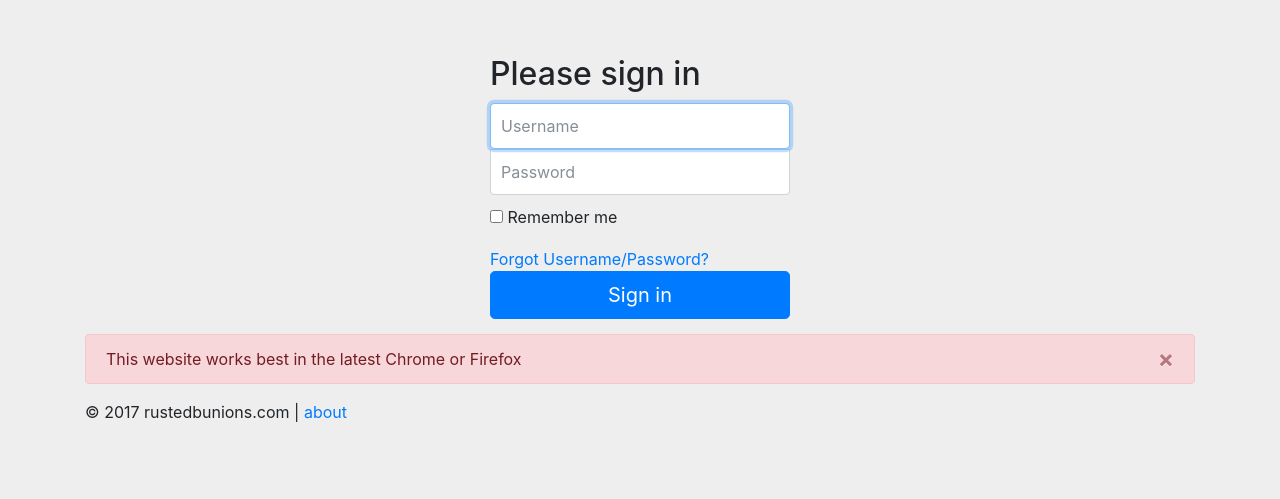
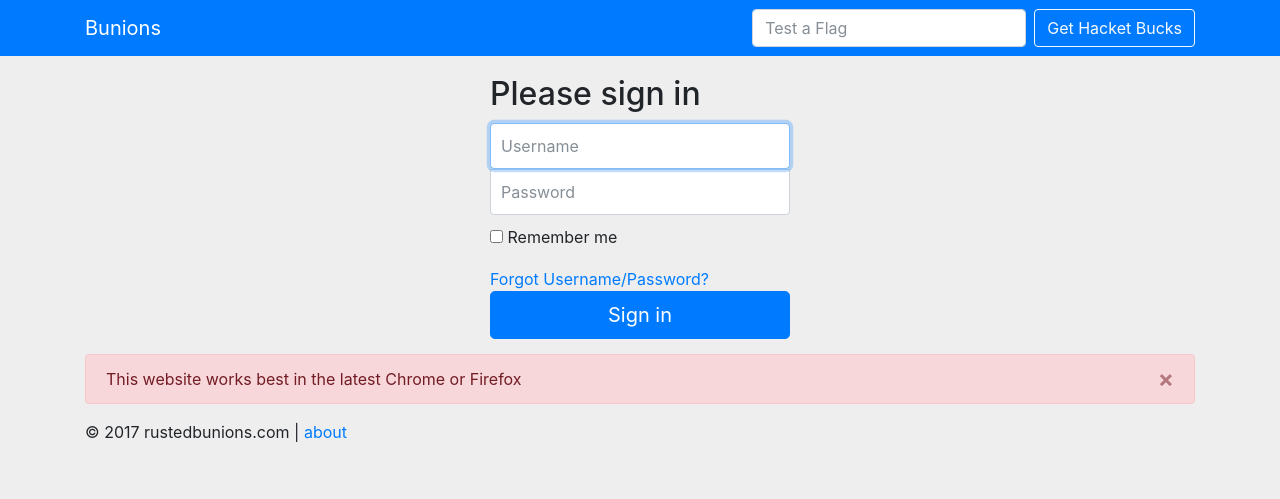
Before and after one commit to vix597/Ru5tedBun1ons, a Django app: page /crapdb/ in a window 1280 px wide. Shown: the top 499 px of the page. Run offline with Django 3.2, Linux system fonts and the light colour scheme; some libraries are stand-ins or nearby versions.

Commit message:
Added some stuff to the home page

```diff
--- a/rustedbunions/crapdb/static/crapdb/css/signin.css
+++ b/rustedbunions/crapdb/static/crapdb/css/signin.css
@@ -1,5 +1,5 @@
 body {
-    padding-top: 40px;
+    padding-top: 60px;
     padding-bottom: 40px;
     background-color: #eee;
 }
--- a/rustedbunions/crapdb/templates/crapdb/index.html
+++ b/rustedbunions/crapdb/templates/crapdb/index.html
@@ -9,6 +9,16 @@
 {% endblock %}
 
 {% block content %}
+    <nav class="navbar fixed-top navbar-light navbar-dark bg-primary justify-content-between">
+        <div class="container">
+            <a class="navbar-brand" href="/">Bunions</a>
+            <form class="form-inline">
+                <input class="form-control mr-sm-2" type="text" placeholder="Test a Flag">
+                <button class="btn btn-outline-light my-2 my-sm-0" type="submit">Get Hacket Bucks</button>
+            </form>
+        </div>
+    </nav>
+
     <form class="form-signin" action="{% url 'crapdb:login' %}" method="POST">
         {% csrf_token %}
 
--- a/rustedbunions/crapdb/templates/crapdb/main.html
+++ b/rustedbunions/crapdb/templates/crapdb/main.html
@@ -23,7 +23,7 @@
                     <a class="nav-link" onclick="superAdmin()" id="settingsButton" href="#">Super Admin Settings</a>
                     <a class="nav-link" onclick='brutalForce()' id="brutalForceButton" href="#">Brutal Force ($6)</a>
                     <a class="nav-link" onclick='rot()' id="rotButton" href="#">ROT? ($25)</a>
-                    <!--<a class="nav-link" onclick='jackit()' id='jackitButton' href="#">Game Time!</a>-->
+                    <a class="nav-link" onclick='jackit()' id='jackitButton' href="#">Game Time!</a>
                 </nav>
             </div>
         </div>
--- a/rustedbunions/rustedbunions/settings.py
+++ b/rustedbunions/rustedbunions/settings.py
@@ -41,6 +41,7 @@ if DEBUG:
 INSTALLED_APPS = [
     'core.apps.CoreConfig',
     'crapdb.apps.CrapdbConfig',
+    'jackit.apps.JackitConfig',
     'django.contrib.admin',
     'django.contrib.auth',
     'django.contrib.contenttypes',
```
